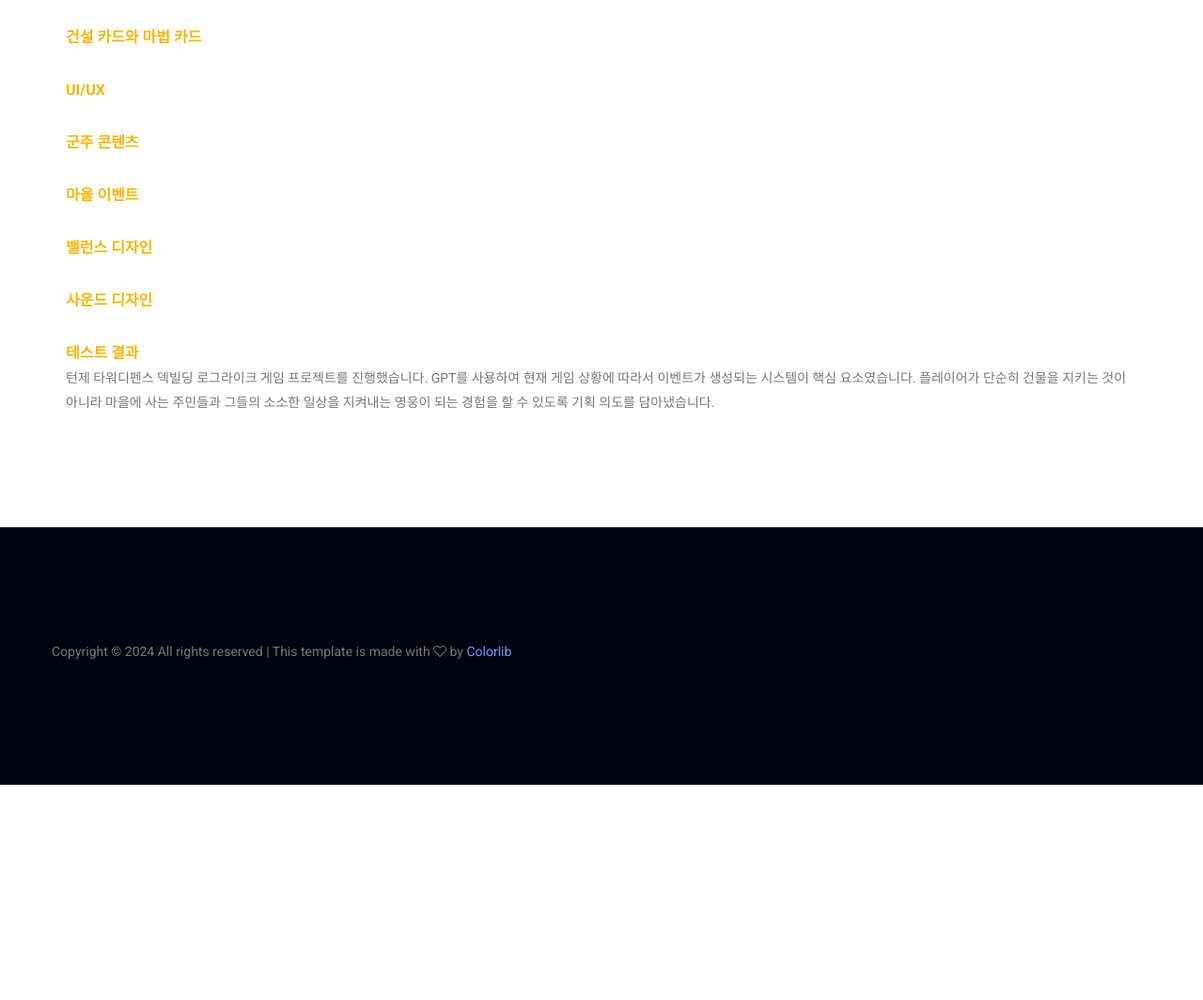
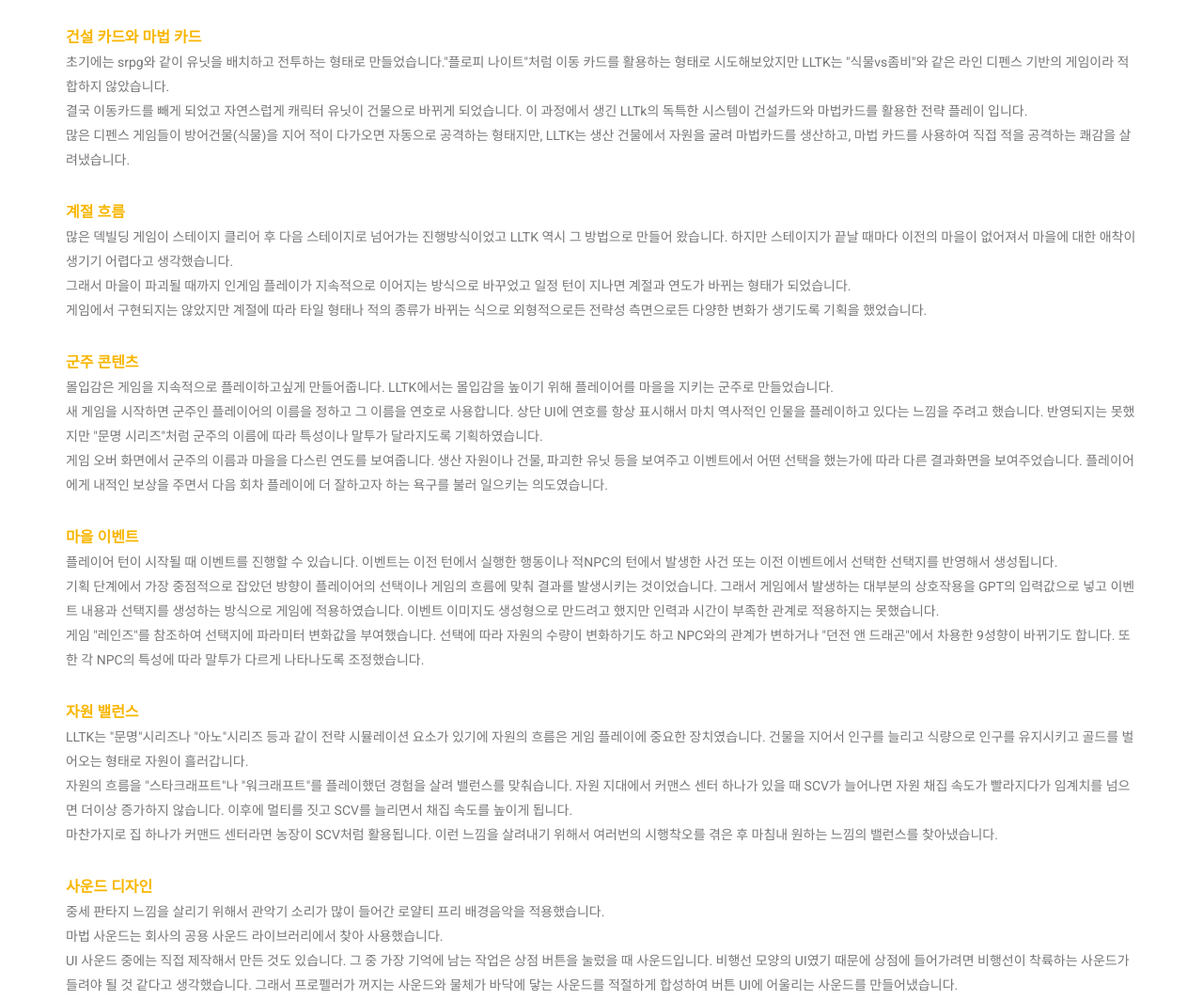
Before and after one commit to tails007/tails007.github.io, a plain HTML site: page portfolio-lltk.html in a window 1280 px wide. Shown: the part 1328-2392 px from the top of the page at 94% size. Before the commit the page ends 2163 px from the top, so only its background shows below. Drawn offline with Linux system fonts and the light colour scheme.

Commit message:
Update portfolio-lltk.html

```diff
--- a/portfolio-lltk.html
+++ b/portfolio-lltk.html
@@ -72,7 +72,8 @@
 	<!--================Home Banner Area =================-->
 	<section class="banner_area">
 		<div class="banner_inner d-flex align-items-center">
-            	<div class="overlay bg-parallax" data-stellar-ratio="0.9" data-stellar-vertical-offset="0" data-background=""></div>
+			<div class="overlay bg-parallax" data-stellar-ratio="0.9" data-stellar-vertical-offset="0"
+				data-background=""></div>
 			<div class="container">
 				<div class="banner_content text-center">
 					<h2>Project LLTK</h2>
@@ -104,38 +105,80 @@
 							<p>마을을 건설하고, 방어하고, 주민들의 요구를 들어주는 덱빌딩 로그라이크 게임</p>
 							<ul class="list">
 								<li><span>상태</span>: 사내 테스트 후 개발 취소</li>
-									<li><span>플랫폼</span>:  PC</li>
-									<li><span>엔진</span>:  유니티</li>
-									<li><span>장르</span>:  턴제 전략 덱빌딩 로그라이크</li>
+								<li><span>플랫폼</span>: PC</li>
+								<li><span>엔진</span>: 유니티</li>
+								<li><span>장르</span>: 턴제 전략 덱빌딩 로그라이크</li>
 							</ul>
 						</div>
 					</div>
 				</div>
 				<h4>개발 노트</h4>
 				<b>컨셉</b>
-					<p>소수의 인원으로 단기간에 풍부한 게임 플레이를 만들기 위해서 로그라이크 장르로 정하였습니다. 처음에는 "슬레이 더 스파이어"에서 시작하여 srpg와 디펜스 게임을 거쳐 현재의 형태가 되었습니다.
-						<br>덱빌딩 로그라이크를 표방한 다양한 게임이 시중에 나와있었지만, 도시 건설과 디펜스는 특별한 시도였습니다. 게임 "러키타운"에서 영감을 받아 마을을 키워나가면서 자원을 얻고 방어타워를 건설하여 적을 막아내도록 하고, 추가적으로 마법카드를 생산하게 해서 플레이어가 좀 더 능동적으로 전투할 수 있는 덱빌딩 시스템을 설계하였습니다.
-						<br>그리고 내가 만든 마을이라는 느낌을 강하게 주기 위해서 플레이어가 군주라는 설정을 더했고 게임 "레인즈"의 시스템을 차용해 마을에서 일어나는 다양한 이벤트들을 해결해나가는 콘텐츠를 추가하였습니다.
+				<p>소수의 인원으로 단기간에 풍부한 게임 플레이를 만들기 위해서 로그라이크 장르로 정하였습니다. 처음에는 "슬레이 더 스파이어"에서 시작하여 srpg와 디펜스 게임을 거쳐 현재의 형태가
+					되었습니다.
+					<br>덱빌딩 로그라이크를 표방한 다양한 게임이 시중에 나와있었지만, 도시 건설과 디펜스는 특별한 시도였습니다. 게임 "러키타운"에서 영감을 받아 마을을 키워나가면서 자원을 얻고
+					방어타워를 건설하여 적을 막아내도록 하고, 추가적으로 마법카드를 생산하게 해서 플레이어가 좀 더 능동적으로 전투할 수 있는 덱빌딩 시스템을 설계하였습니다.
+					<br>그리고 내가 만든 마을이라는 느낌을 강하게 주기 위해서 플레이어가 군주라는 설정을 더했고 게임 "레인즈"의 시스템을 차용해 마을에서 일어나는 다양한 이벤트들을 해결해나가는
+					콘텐츠를 추가하였습니다.
 				</p>
 				<b>카드 덱 시스템</b>
-					<p>여타 덱빌딩 게임과 마찬가지로 플레이어의 손패에 있는 카드를 필드에 던져서 사용하게 됩니다. 특이한 점은 카드패가 순환하는 방식이 아니라 상점에서 구매하거나 건물에서 생산되거나 이벤트를 통해 손패에 카드가 들어온다는 것입니다.
-						<br>LLTK는 덱빌딩 게임을 표방하고 있지만 전략 게임의 자원 관리 시스템이 있기 때문에 생산과 소비, 매매에 의한 자원 흐름이 생기는 방향으로 개발했습니다. 그러면서도 덱빌딩의 랜덤성을 가져가기 위해서 오토체스류 게임의 상점시스템과 유사하게 랜덤한 카드를 구매하는 방식으로 정했습니다.
-						<br>또한 손패 안에 가질 수 있는 최대 카드의 개수를 제한하였습니다. 카드의 과잉생산을 방지하고 비축을 통해서 한꺼번에 사용할 수 없도록 제한을 두었습니다. 불필요한 카드는 휴지통에 버릴 수 있어 플레이어는 손패에 최적의 카드를 유지하도록 고민해야 합니다.
+				<p>여타 덱빌딩 게임과 마찬가지로 플레이어의 손패에 있는 카드를 필드에 던져서 사용하게 됩니다. 특이한 점은 카드패가 순환하는 방식이 아니라 상점에서 구매하거나 건물에서 생산되거나
+					이벤트를 통해 손패에 카드가 들어온다는 것입니다.
+					<br>LLTK는 덱빌딩 게임을 표방하고 있지만 전략 게임의 자원 관리 시스템이 있기 때문에 생산과 소비, 매매에 의한 자원 흐름이 생기는 방향으로 개발했습니다. 그러면서도
+					덱빌딩의 랜덤성을 가져가기 위해서 오토체스류 게임의 상점시스템과 유사하게 랜덤한 카드를 구매하는 방식으로 정했습니다.
+					<br>또한 손패 안에 가질 수 있는 최대 카드의 개수를 제한하였습니다. 카드의 과잉생산을 방지하고 비축을 통해서 한꺼번에 사용할 수 없도록 제한을 두었습니다. 불필요한 카드는
+					휴지통에 버릴 수 있어 플레이어는 손패에 최적의 카드를 유지하도록 고민해야 합니다.
 				</p>
 				<b>건설 카드와 마법 카드</b>
-					<p></p>
-					<b>UI/UX</b>
-					<p></p>
+				<p>초기에는 srpg와 같이 유닛을 배치하고 전투하는 형태로 만들었습니다."플로피 나이트"처럼 이동 카드를 활용하는 형태로 시도해보았지만 LLTK는 "식물vs좀비"와 같은 라인 디펜스
+					기반의 게임이라 적합하지 않았습니다.
+					<br>결국 이동카드를 빼게 되었고 자연스럽게 캐릭터 유닛이 건물으로 바뀌게 되었습니다. 이 과정에서 생긴 LLTk의 독특한 시스템이 건설카드와 마법카드를 활용한 전략 플레이
+					입니다.
+					<br>많은 디펜스 게임들이 방어건물(식물)을 지어 적이 다가오면 자동으로 공격하는 형태지만, LLTK는 생산 건물에서 자원을 굴려 마법카드를 생산하고, 마법 카드를 사용하여 직접
+					적을 공격하는 쾌감을 살려냈습니다.
+				</p>
+				<b>계절 흐름</b>
+				<p>많은 덱빌딩 게임이 스테이지 클리어 후 다음 스테이지로 넘어가는 진행방식이었고 LLTK 역시 그 방법으로 만들어 왔습니다. 하지만 스테이지가 끝날 때마다 이전의 마을이 없어져서
+					마을에 대한 애착이 생기기 어렵다고 생각했습니다.
+					<br>그래서 마을이 파괴될 때까지 인게임 플레이가 지속적으로 이어지는 방식으로 바꾸었고 일정 턴이 지나면 계절과 연도가 바뀌는 형태가 되었습니다.
+					<br>게임에서 구현되지는 않았지만 계절에 따라 타일 형태나 적의 종류가 바뀌는 식으로 외형적으로든 전략성 측면으로든 다양한 변화가 생기도록 기획을 했었습니다.
+				</p>
 				<b>군주 콘텐츠</b>
-					<p></p>
+				<p>몰입감은 게임을 지속적으로 플레이하고싶게 만들어줍니다. LLTK에서는 몰입감을 높이기 위해 플레이어를 마을을 지키는 군주로 만들었습니다.
+					<br>새 게임을 시작하면 군주인 플레이어의 이름을 정하고 그 이름을 연호로 사용합니다. 상단 UI에 연호를 항상 표시해서 마치 역사적인 인물을 플레이하고 있다는 느낌을 주려고
+					했습니다. 반영되지는 못했지만 "문명 시리즈"처럼 군주의 이름에 따라 특성이나 말투가 달라지도록 기획하였습니다.
+					<br>게임 오버 화면에서 군주의 이름과 마을을 다스린 연도를 보여줍니다. 생산 자원이나 건물, 파괴한 유닛 등을 보여주고 이벤트에서 어떤 선택을 했는가에 따라 다른 결과화면을
+					보여주었습니다. 플레이어에게 내적인 보상을 주면서 다음 회차 플레이에 더 잘하고자 하는 욕구를 불러 일으키는 의도였습니다.
+				</p>
 				<b>마을 이벤트</b>
-					<p></p>
-					<b>밸런스 디자인</b>
-					<p></p>
+				<p>플레이어 턴이 시작될 때 이벤트를 진행할 수 있습니다. 이벤트는 이전 턴에서 실행한 행동이나 적NPC의 턴에서 발생한 사건 또는 이전 이벤트에서 선택한 선택지를 반영해서 생성됩니다.
+					<br>기획 단계에서 가장 중점적으로 잡았던 방향이 플레이어의 선택이나 게임의 흐름에 맞춰 결과를 발생시키는 것이었습니다. 그래서 게임에서 발생하는 대부분의 상호작용을 GPT의
+					입력값으로 넣고 이벤트 내용과 선택지를 생성하는 방식으로 게임에 적용하였습니다. 이벤트 이미지도 생성형으로 만드려고 했지만 인력과 시간이 부족한 관계로 적용하지는 못했습니다.
+					<br>게임 "레인즈"를 참조하여 선택지에 파라미터 변화값을 부여했습니다. 선택에 따라 자원의 수량이 변화하기도 하고 NPC와의 관계가 변하거나 "던전 앤 드래곤"에서 차용한
+					9성향이 바뀌기도 합니다. 또한 각 NPC의 특성에 따라 말투가 다르게 나타나도록 조정했습니다.
+				</p>
+				<b>자원 밸런스</b>
+				<p>LLTK는 "문명"시리즈나 "아노"시리즈 등과 같이 전략 시뮬레이션 요소가 있기에 자원의 흐름은 게임 플레이에 중요한 장치였습니다. 건물을 지어서 인구를 늘리고 식량으로 인구를
+					유지시키고 골드를 벌어오는 형태로 자원이 흘러갑니다.
+					<br>자원의 흐름을 "스타크래프트"나 "워크래프트"를 플레이했던 경험을 살려 밸런스를 맞춰습니다. 자원 지대에서 커맨스 센터 하나가 있을 때 SCV가 늘어나면 자원 채집 속도가
+					빨라지다가 임계치를 넘으면 더이상 증가하지 않습니다. 이후에 멀티를 짓고 SCV를 늘리면서 채집 속도를 높이게 됩니다.
+					<br>마찬가지로 집 하나가 커맨드 센터라면 농장이 SCV처럼 활용됩니다. 이런 느낌을 살려내기 위해서 여러번의 시행착오를 겪은 후 마침내 원하는 느낌의 밸런스를 찾아냈습니다.
+				</p>
 				<b>사운드 디자인</b>
-					<p></p>
+				<p>중세 판타지 느낌을 살리기 위해서 관악기 소리가 많이 들어간 로얄티 프리 배경음악을 적용했습니다.
+					<br>마법 사운드는 회사의 공용 사운드 라이브러리에서 찾아 사용했습니다.
+					<br>UI 사운드 중에는 직접 제작해서 만든 것도 있습니다. 그 중 가장 기억에 남는 작업은 상점 버튼을 눌렀을 때 사운드입니다. 비행선 모양의 UI였기 때문에 상점에 들어가려면
+					비행선이 착륙하는 사운드가 들려야 될 것 같다고 생각했습니다. 그래서 프로펠러가 꺼지는 사운드와 물체가 바닥에 닿는 사운드를 적절하게 합성하여 버튼 UI에 어울리는 사운드를
+					만들어냈습니다.
+				</p>
 				<b>테스트 결과</b>
-       				<p>턴제 타워디펜스 덱빌딩 로그라이크 게임 프로젝트를 진행했습니다. GPT를 사용하여 현재 게임 상황에 따라서 이벤트가 생성되는 시스템이 핵심 요소였습니다. 플레이어가 단순히 건물을 지키는 것이 아니라 마을에 사는 주민들과 그들의 소소한 일상을 지켜내는 영웅이 되는 경험을 할 수 있도록 기획 의도를 담아냈습니다.</p>
+				<p>사내 행사에서 LLTK를 테스트할 기회가 있어서 참가하였습니다. 독특한 플레이 방식과 완성도가 미비했기 때문에기 호불호가 나뉘긴 했지만 생각보다 많은 사람이 게임에 몰입하는 모습을
+					관찰할 수 있었습니다.
+					<br>특이한 여성 테스터들의 참여도가 높았다는 것입니다. 픽셀 그래픽에 아기자기한 오브젝트들이 눈길을 끌었을 것이고 자신의 마을을 만든다는 컨셉이 라이트한 플레이어들이 접근하기
+					좋았던 것이라 생각합니다.
+					<br>NPS 스코어가 기대치보다 낮게 나와 프로젝트는 중단되었지만 이 게임에 몰입하는 사람도 많았고 새로운 빌드를 뽑아주길 바라는 사람도 있었기에 아쉽기도 하고 의미있었던
+					도전이였습니다.
+				</p>
 			</div>
 		</div>
 	</section>
@@ -179,4 +222,5 @@
 	<script src="vendors/counter-up/jquery.counterup.min.js"></script>
 	<script src="js/theme.js"></script>
 </body>
+
 </html>
```
Lines whose indentation alone changed are shown as unchanged.
